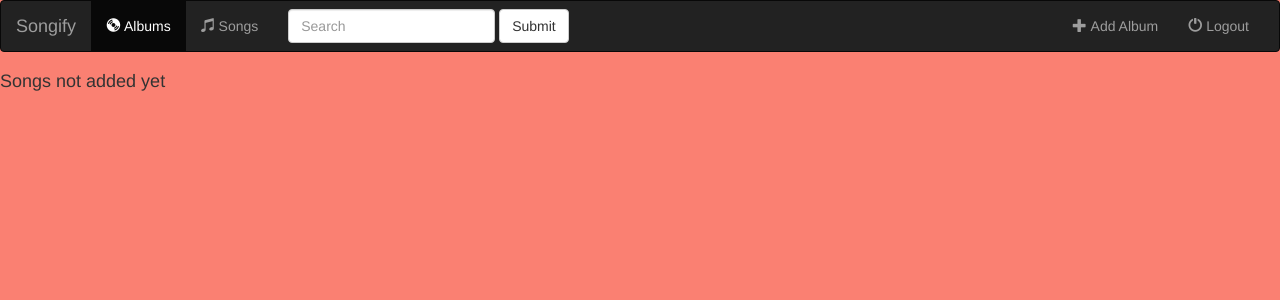
After one commit to SyedHimaayath/Songify, a Django app: page /music/songs/ in a window 1280 px wide. The commit adds this page. Shown: the top 300 px of the page. Run offline with Django 3.2, Linux system fonts and the light colour scheme; data that the repository does not hold is empty; some libraries are stand-ins or nearby versions.

Commit message:
Added new view 'Songs'

```diff
--- a/music/templates/base.html
+++ b/music/templates/base.html
@@ -24,8 +24,8 @@
     <!-- Collect the nav links, forms, and other content for toggling -->
     <div class="collapse navbar-collapse" id="bs-example-navbar-collapse-1">
       <ul class="nav navbar-nav">
-        <li class="active"><a href="#"><span class="glyphicon glyphicon-cd"></span>&nbsp;Albums</a></li>
-        <li><a href=""><span class="glyphicon glyphicon-music"></span>&nbsp;Songs</a></li>
+        <li class="active"><a href="{% url 'index' %}"><span class="glyphicon glyphicon-cd"></span>&nbsp;Albums</a></li>
+        <li><a href="{% url 'songs' %}"><span class="glyphicon glyphicon-music"></span>&nbsp;Songs</a></li>
       </ul>
       <form class="navbar-form navbar-left">
         <div class="form-group">
--- /dev/null
+++ b/music/templates/songs.html
@@ -0,0 +1,13 @@
+{% extends 'base.html' %}
+{% block title %}Songs{% endblock %}
+{% block content %}
+    {% if song %}
+        {% for i in song %}
+            <ul>
+                <li>{{ i.song_title }}</li>
+            </ul>
+        {% endfor %}
+    {% else %}
+        <h4>Songs not added yet</h4>
+    {% endif %}
+{% endblock %}
--- a/music/urls.py
+++ b/music/urls.py
@@ -21,4 +21,5 @@ admin.autodiscover()
 urlpatterns = [
     url(r'^$', views.index, name="index"),
     url(r'^(?P<album_id>[0-9]+)/', views.detail, name="detail"),
+    url(r'^songs/',views.songs, name="songs"),
 ]
--- a/music/views.py
+++ b/music/views.py
@@ -15,3 +15,10 @@ def detail(request, album_id):
     if album:
         song = Song.objects.filter(album=album_id)
     return render(request, 'detail.html', {'song':song})
+
+def songs(request):
+    try:
+        song = Song.objects.all()
+    except Song.DoesNotExist:
+        raise Http404("Can't find songs")
+    return render(request, 'songs.html', {'song':song})
```
Also changed, not shown: 2 other files.
